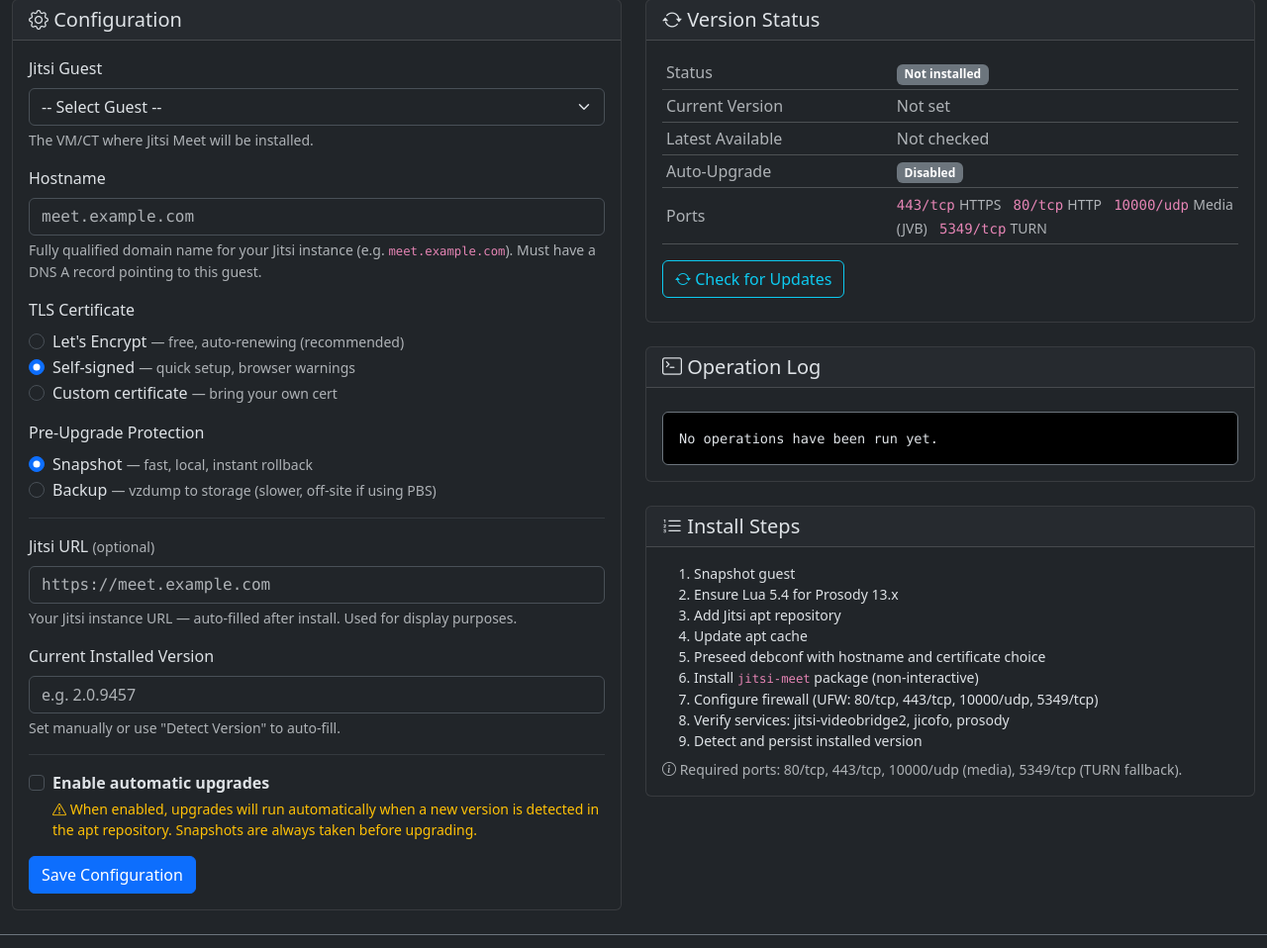
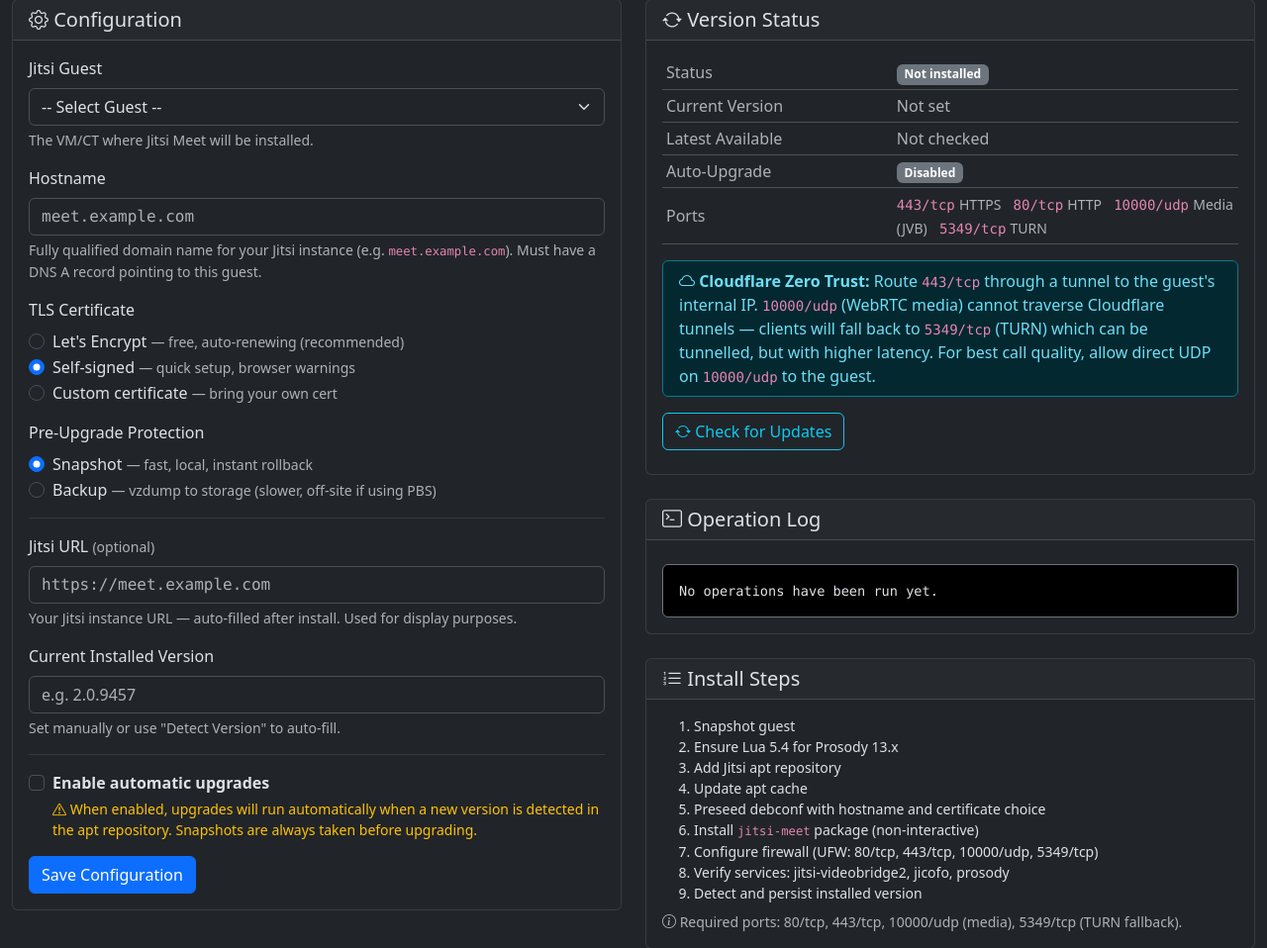
Before and after one commit to ChadOhman/lambnet-proxmox-tool, a Flask app: page /jitsi/upgrade in a window 1280 px wide. Shown: the part 257-1215 px from the top of the page at 99% size. Run offline with Flask 3, Linux system fonts and the light colour scheme; a user stored in the database is signed in; data comes from the database, SQL or seed files in the repository; data that the repository does not hold is empty; parts of the project's set-up code (start-up, migrations or seed data) failed here and were passed over; some libraries are stand-ins or nearby versions.

Commit message:
Add Cloudflare Zero Trust routing note to Jitsi page
Documents that 443/tcp can be tunnelled but 10000/udp (WebRTC media)
cannot traverse Cloudflare tunnels, with TURN fallback on 5349/tcp as
an alternative at the cost of higher latency.

Co-Authored-By: Claude Opus 4.6 <noreply@anthropic.com>

```diff
--- a/templates/jitsi.html
+++ b/templates/jitsi.html
@@ -228,6 +228,14 @@
                         </td>
                     </tr>
                 </table>
+
+                <div class="alert alert-info py-2 mb-3">
+                    <i class="bi bi-cloud"></i>
+                    <strong>Cloudflare Zero Trust:</strong> Route <code>443/tcp</code> through a tunnel to the guest's internal IP.
+                    <code>10000/udp</code> (WebRTC media) cannot traverse Cloudflare tunnels &mdash; clients will fall back to
+                    <code>5349/tcp</code> (TURN) which can be tunnelled, but with higher latency.
+                    For best call quality, allow direct UDP on <code>10000/udp</code> to the guest.
+                </div>
 
                 {% if settings.installed and settings.current_version and settings.latest_version and settings.update_available %}
                 <div class="alert alert-warning py-2 mb-3">
```
